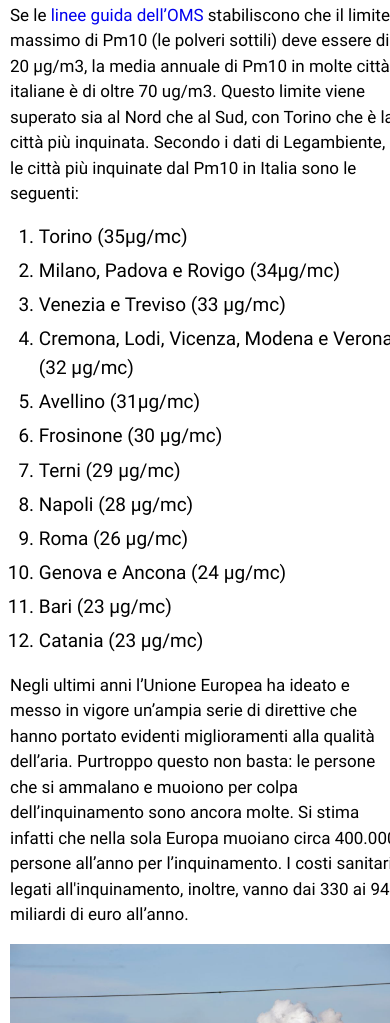
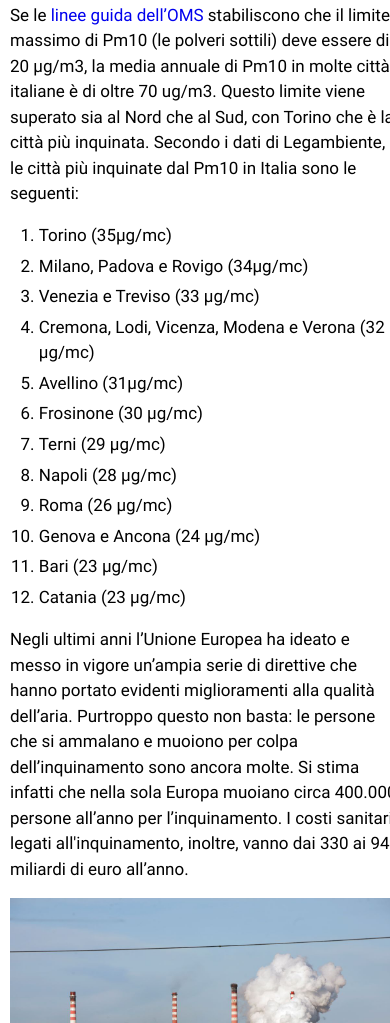
Before and after one commit to AlexzanDev/school-projects, a plain HTML site: page progetto-denuncia/index.html in a window 390 px wide. Shown: the part 1172-2195 px from the top of the page. Drawn offline with Linux system fonts and the light colour scheme.

Commit message:
Update style.css

```diff
--- a/progetto-denuncia/assets/css/style.css
+++ b/progetto-denuncia/assets/css/style.css
@@ -172,7 +172,7 @@ p#cont {
         padding: 10px;
     }
 
-    p, li {
+    p, li, ol {
         font-size: 17px;
     }
 }
```
